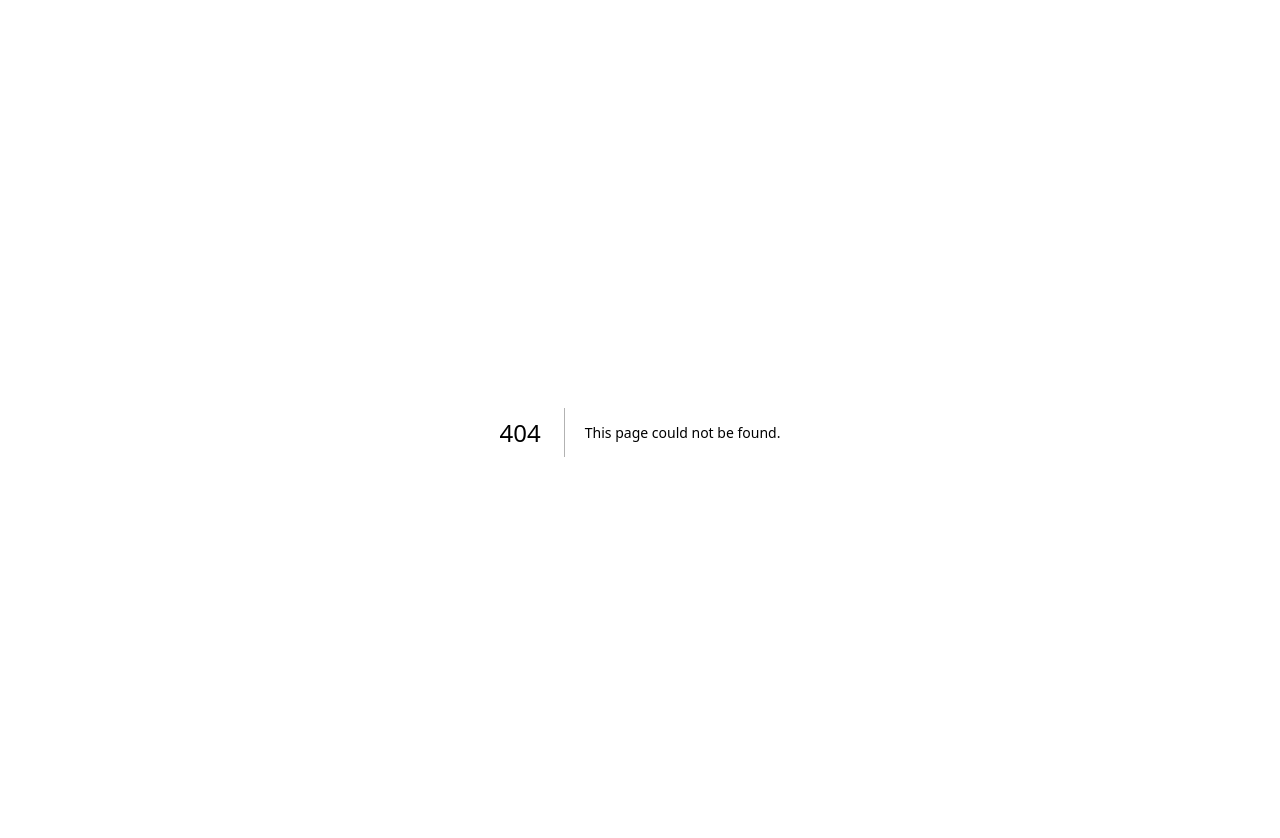
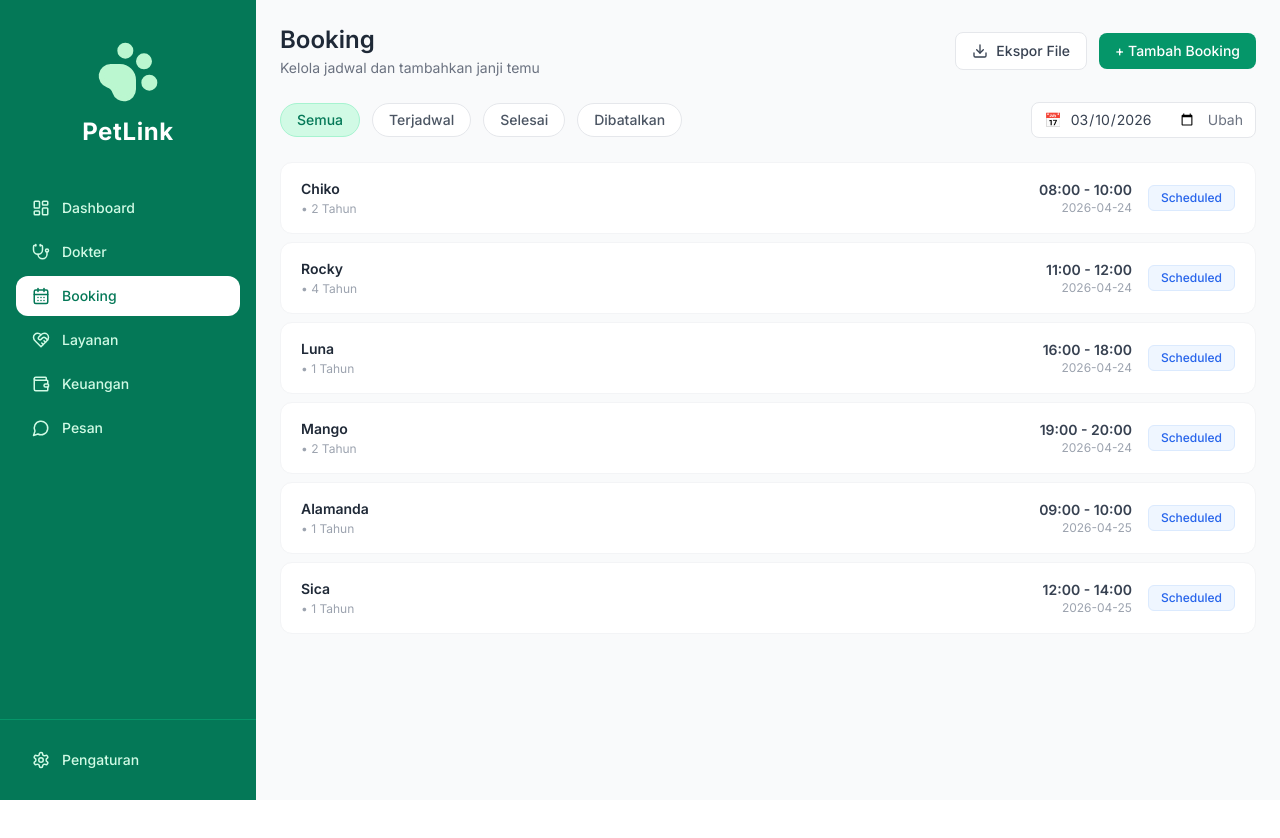
Before and after one commit to daffaputra09/pbl-petlink-front-end, a Next.js app: page /klinik/booking in a window 1280 px wide. Before the commit this address had no page. Shown: the top 838 px of the page. After the commit the page ends 800 px from the top, so only its background shows below. Built offline with nearby package versions, Linux system fonts and the light colour scheme.

Commit message:
feat: halaman booking

```diff
--- /dev/null
+++ b/app/klinik/booking/page.tsx
@@ -0,0 +1,135 @@
+"use client";
+
+import { useState } from "react";
+import BookingList from "@/components/booking/BookingList";
+import TambahBookingModal from "@/components/booking/TambahBookingModal";
+import { Download } from "lucide-react";
+
+export type BookingStatus = "Terjadwal" | "Selesai" | "Dibatalkan";
+
+export type Booking = {
+  id: string;
+  namaPasien: string;
+  jenis: string;
+  usia: string;
+  jamMulai: string;
+  jamSelesai: string;
+  tanggal: string;
+  status: BookingStatus;
+};
+
+const DUMMY_BOOKINGS: Booking[] = [
+  { id: "1", namaPasien: "Chiko",    jenis: "Anggora",        usia: "2 Tahun", jamMulai: "08:00", jamSelesai: "10:00", tanggal: "2026-04-24", status: "Terjadwal" },
+  { id: "2", namaPasien: "Rocky",    jenis: "Golden Retriever",usia: "4 Tahun", jamMulai: "11:00", jamSelesai: "12:00", tanggal: "2026-04-24", status: "Terjadwal" },
+  { id: "3", namaPasien: "Luna",     jenis: "Fuzzy Lop",      usia: "1 Tahun", jamMulai: "16:00", jamSelesai: "18:00", tanggal: "2026-04-24", status: "Terjadwal" },
+  { id: "4", namaPasien: "Mango",    jenis: "Bulldog",        usia: "2 Tahun", jamMulai: "19:00", jamSelesai: "20:00", tanggal: "2026-04-24", status: "Terjadwal" },
+  { id: "5", namaPasien: "Alamanda", jenis: "Persia",         usia: "1 Tahun", jamMulai: "09:00", jamSelesai: "10:00", tanggal: "2026-04-25", status: "Terjadwal" },
+  { id: "6", namaPasien: "Sica",     jenis: "Hamster",        usia: "1 Tahun", jamMulai: "12:00", jamSelesai: "14:00", tanggal: "2026-04-25", status: "Terjadwal" },
+];
+
+type FilterTab = "Semua" | BookingStatus;
+
+export default function BookingPage() {
+  const [bookings, setBookings] = useState<Booking[]>(DUMMY_BOOKINGS);
+  const [activeFilter, setActiveFilter] = useState<FilterTab>("Semua");
+  const [selectedDate, setSelectedDate] = useState<string>("2026-03-10");
+  const [isModalOpen, setIsModalOpen] = useState(false);
+
+  const filterTabs: FilterTab[] = ["Semua", "Terjadwal", "Selesai", "Dibatalkan"];
+
+  const filteredBookings = bookings.filter((b) => {
+    const matchStatus = activeFilter === "Semua" || b.status === activeFilter;
+    return matchStatus;
+  });
+
+  const handleTambahBooking = (newBooking: Omit<Booking, "id">) => {
+    const booking: Booking = {
+      ...newBooking,
+      id: Date.now().toString(),
+    };
+    setBookings((prev) => [...prev, booking]);
+    setIsModalOpen(false);
+  };
+
+  const handleEkspor = () => {
+    const headers = ["Nama Pasien", "jenis", "Usia", "Jam Mulai", "Jam Selesai", "Tanggal", "Status"];
+    const rows = bookings.map((b) =>
+      [b.namaPasien, b.jenis, b.usia, b.jamMulai, b.jamSelesai, b.tanggal, b.status].join(",")
+    );
+    const csv = [headers.join(","), ...rows].join("\n");
+    const blob = new Blob([csv], { type: "text/csv" });
+    const url = URL.createObjectURL(blob);
+    const a = document.createElement("a");
+    a.href = url;
+    a.download = "data-booking.csv";
+    a.click();
+    URL.revokeObjectURL(url);
+  };
+
+  return (
+    <div className="p-6 min-h-screen bg-gray-50">
+      {/* Header */}
+      <div className="flex items-center justify-between mb-6">
+        <div>
+          <h1 className="text-2xl font-semibold text-gray-800">Booking</h1>
+          <p className="text-sm text-gray-500 mt-0.5">Kelola jadwal dan tambahkan janji temu</p>
+        </div>
+        <div className="flex items-center gap-3">
+          <button
+            onClick={handleEkspor}
+            className="flex items-center gap-2 px-4 py-2 text-sm font-medium text-gray-700 bg-white border border-gray-200 rounded-lg hover:bg-gray-50 transition-colors"
+          >
+            <Download size={16} />
+            Ekspor File
+          </button>
+          <button
+            onClick={() => setIsModalOpen(true)}
+            className="flex items-center gap-2 px-4 py-2 text-sm font-medium text-white bg-emerald-600 rounded-lg hover:bg-emerald-700 transition-colors"
+          >
+            + Tambah Booking
+          </button>
+        </div>
+      </div>
+
+      {/* Filter Bar */}
+      <div className="flex items-center gap-3 mb-6 flex-wrap">
+        {filterTabs.map((tab) => (
+          <button
+            key={tab}
+            onClick={() => setActiveFilter(tab)}
+            className={`px-4 py-1.5 rounded-full text-sm font-medium transition-colors ${
+              activeFilter === tab
+                ? "bg-emerald-100 text-emerald-700 border border-emerald-200"
+                : "bg-white text-gray-600 border border-gray-200 hover:bg-gray-50"
+            }`}
+          >
+            {tab}
+          </button>
+        ))}
+
+        {/* Date Picker */}
+        <div className="flex items-center gap-2 ml-auto bg-white border border-gray-200 rounded-lg px-3 py-1.5">
+          <span className="text-gray-400 text-sm">📅</span>
+          <input
+            type="date"
+            value={selectedDate}
+            onChange={(e) => setSelectedDate(e.target.value)}
+            className="text-sm text-gray-700 outline-none bg-transparent"
+          />
+          <button className="text-sm text-gray-500 hover:text-gray-700 ml-1">Ubah</button>
+        </div>
+      </div>
+
+      {/* Booking List */}
+      <BookingList bookings={filteredBookings} />
+
+      {/* Modal */}
+      {isModalOpen && (
+        <TambahBookingModal
+          onClose={() => setIsModalOpen(false)}
+          onSubmit={handleTambahBooking}
+        />
+      )}
+    </div>
+  );
+}
--- /dev/null
+++ b/app/klinik/dashboard/page.tsx
@@ -0,0 +1,9 @@
+export default function DashboardPage() {
+  return (
+    <div>
+      <h1 className="text-3xl font-bold">
+        Dashboard Klinik
+      </h1>
+    </div>
+  );
+}
--- /dev/null
+++ b/app/klinik/layout.tsx
@@ -0,0 +1,16 @@
+import KlinikSidebar from "@/components/layout/KlinikSidebar";
+
+export default function KlinikLayout({
+  children,
+}: {
+  children: React.ReactNode;
+}) {
+  return (
+    <div className="flex min-h-screen bg-gray-50">
+      <KlinikSidebar />
+      <main className="flex-1 overflow-y-auto">
+        {children}
+      </main>
+    </div>
+  );
+}
--- a/app/layout.tsx
+++ b/app/layout.tsx
@@ -2,29 +2,22 @@ import type { Metadata } from "next";
 import { Inter } from "next/font/google";
 import "./globals.css";
 
-
 const inter = Inter({ subsets: ["latin"] });
 
 export const metadata: Metadata = {
-  title: "",
-  description: "",
+  title: "PetLink",
+  description: "Aplikasi manajemen klinik hewan",
 };
 
 export default function RootLayout({
   children,
 }: {
-  children: React.ReactNode
+  children: React.ReactNode;
 }) {
   return (
     <html lang="en" suppressHydrationWarning>
       <body className={inter.className}>
-        <div className="min-h-screen flex flex-col">
-          <div className="flex-1 flex">
-            <main className="flex-1 container mx-auto px-4 sm:px-6 lg:px-8 py-8">
-              {children}
-            </main>
-          </div>
-        </div>
+        {children}
       </body>
     </html>
   );
--- /dev/null
+++ b/components/booking/BookingCard.tsx
@@ -0,0 +1,52 @@
+import { Booking } from "@/app/klinik/booking/page";
+
+type Props = {
+  booking: Booking;
+};
+
+const statusConfig: Record<
+  Booking["status"],
+  { label: string; className: string }
+> = {
+  Terjadwal: {
+    label: "Scheduled",
+    className: "bg-blue-50 text-blue-600 border border-blue-100",
+  },
+  Selesai: {
+    label: "Selesai",
+    className: "bg-emerald-50 text-emerald-600 border border-emerald-100",
+  },
+  Dibatalkan: {
+    label: "Dibatalkan",
+    className: "bg-red-50 text-red-500 border border-red-100",
+  },
+};
+
+export default function BookingCard({ booking }: Props) {
+  const { label, className } = statusConfig[booking.status];
+
+  return (
+    <div className="flex items-center justify-between bg-white border border-gray-100 rounded-xl px-5 py-4 hover:shadow-sm transition-shadow">
+      {/* Left: Pet Info */}
+      <div>
+        <p className="text-sm font-semibold text-gray-800">{booking.namaPasien}</p>
+        <p className="text-xs text-gray-400 mt-0.5">
+          {booking.ras} • {booking.usia}
+        </p>
+      </div>
+
+      {/* Right: Time + Status */}
+      <div className="flex items-center gap-4">
+        <div className="text-right">
+          <p className="text-sm font-semibold text-gray-700">
+            {booking.jamMulai} - {booking.jamSelesai}
+          </p>
+          <p className="text-xs text-gray-400">{booking.tanggal}</p>
+        </div>
+        <span className={`text-xs font-medium px-3 py-1 rounded-md whitespace-nowrap ${className}`}>
+          {label}
+        </span>
+      </div>
+    </div>
+  );
+}
--- /dev/null
+++ b/components/booking/BookingList.tsx
@@ -0,0 +1,25 @@
+import { Booking } from "@/app/klinik/booking/page";
+import BookingCard from "./BookingCard";
+
+type Props = {
+  bookings: Booking[];
+};
+
+export default function BookingList({ bookings }: Props) {
+  if (bookings.length === 0) {
+    return (
+      <div className="flex flex-col items-center justify-center py-20 text-gray-400">
+        <span className="text-5xl mb-3">📋</span>
+        <p className="text-sm">Tidak ada booking ditemukan.</p>
+      </div>
+    );
+  }
+
+  return (
+    <div className="flex flex-col gap-2">
+      {bookings.map((booking) => (
+        <BookingCard key={booking.id} booking={booking} />
+      ))}
+    </div>
+  );
+}
```
